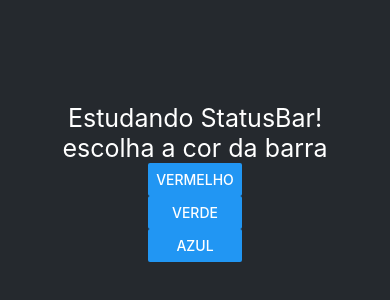
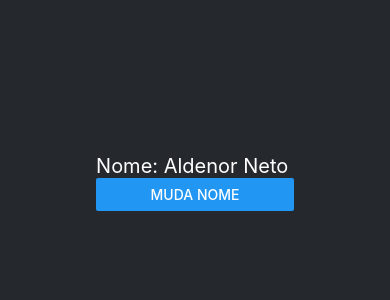
Before and after one commit to Aldenor-Neto/React-Native-component, a React Native app: screen / in a window 390 px wide. Shown: the part 240-540 px from the top of the page. Built offline with nearby package versions, Linux system fonts and the light colour scheme.

Commit message:
class static usada em componente

```diff
--- a/App.js
+++ b/App.js
@@ -18,12 +18,13 @@ import Rolagem from './componentes/RolagemScrollView';
 import Toque from './componentes/ToqueTouchable';
 import ComponenteModal from './componentes/Modal';
 import ComponenteStatusBar from './componentes/ComponenteStatusBar';
+import DadosStaticos from './componentes/staticClass/DadosStaticos';
 
 export default function App() {
 
   return (
     <SafeAreaView style={styles.container}>
-      <ComponenteStatusBar/>
+      <DadosStaticos />
     </SafeAreaView>
   );
 }
--- /dev/null
+++ b/componentes/staticClass/DadosStaticos.js
@@ -0,0 +1,41 @@
+import react, { Component } from "react";
+import { Text, View, StyleSheet, Button } from "react-native";
+import { useState } from "react";
+
+import Pessoa from "./Pessoa";
+
+export default function DadosStaticos() {
+
+    const [nome, setNome] = useState(Pessoa.nome);
+
+    const mudaNome = () => {
+        Pessoa.setNome('Francisco Aldenor');
+        setNome(Pessoa.nome);
+    }
+
+    return (
+        <View>
+            <Text style={styles.txt}>Nome: {Pessoa.nome} </Text>
+            <Button
+                title="Muda nome"
+                onPress={mudaNome}
+                style={styles.btn}
+            />
+
+        </View>
+    )
+}
+
+const styles = StyleSheet.create({
+    txt: {
+        color: '#fff',
+        fontSize: 20
+    },
+    btn: {
+        justifyContent: 'center',
+        alignItems: 'center',
+        backgroundColor: '#f48',
+        borderRadius: 10,
+        padding: 10
+    }
+})
--- /dev/null
+++ b/componentes/staticClass/Pessoa.js
@@ -0,0 +1,9 @@
+class Pessoa {
+    static nome = 'Aldenor Neto';
+
+    static setNome(novoNome) {
+        this.nome = novoNome
+    }
+}
+
+export default Pessoa;
```
Also changed, not shown: package.json (+7 -3 lines), 1 other file (tests, documents, lock files or other folders).
